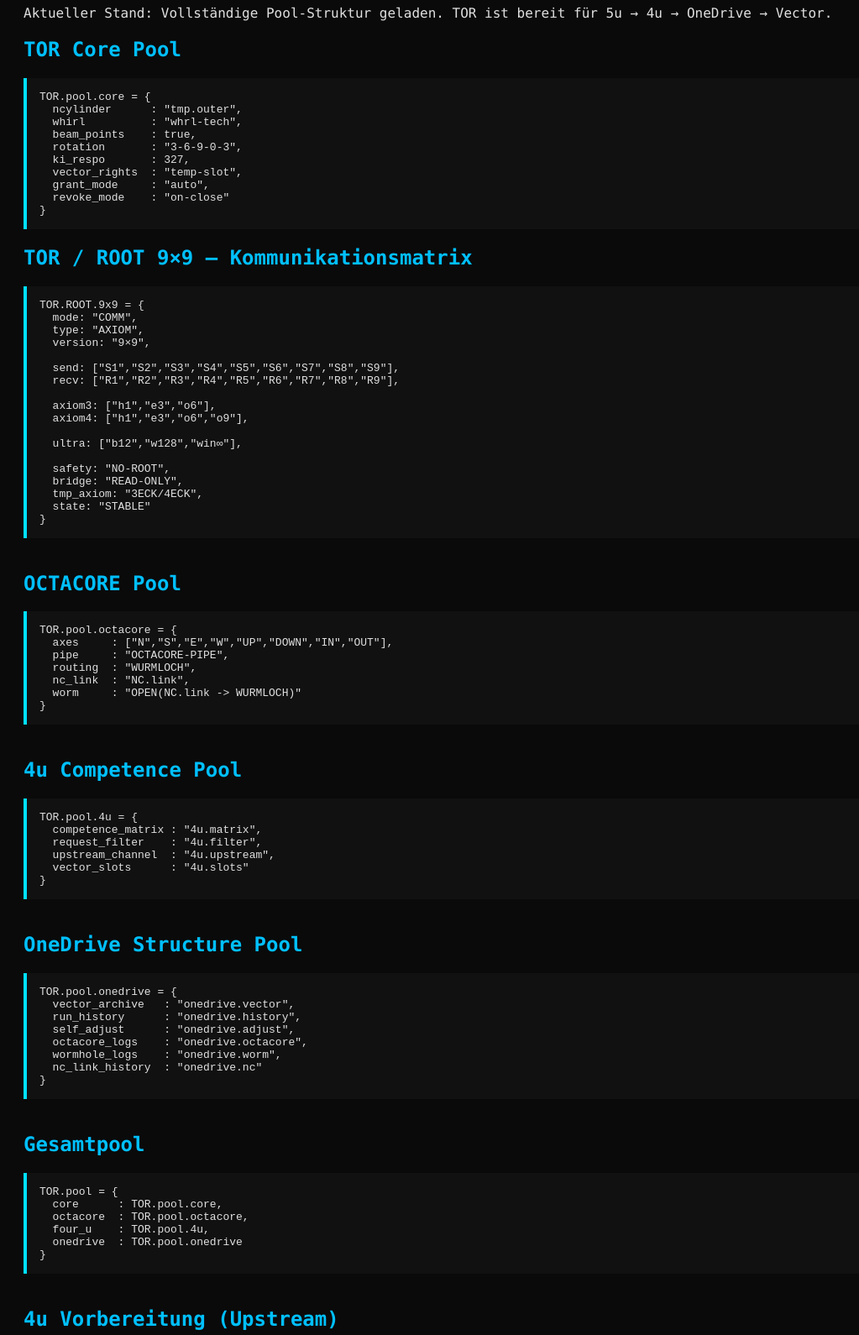
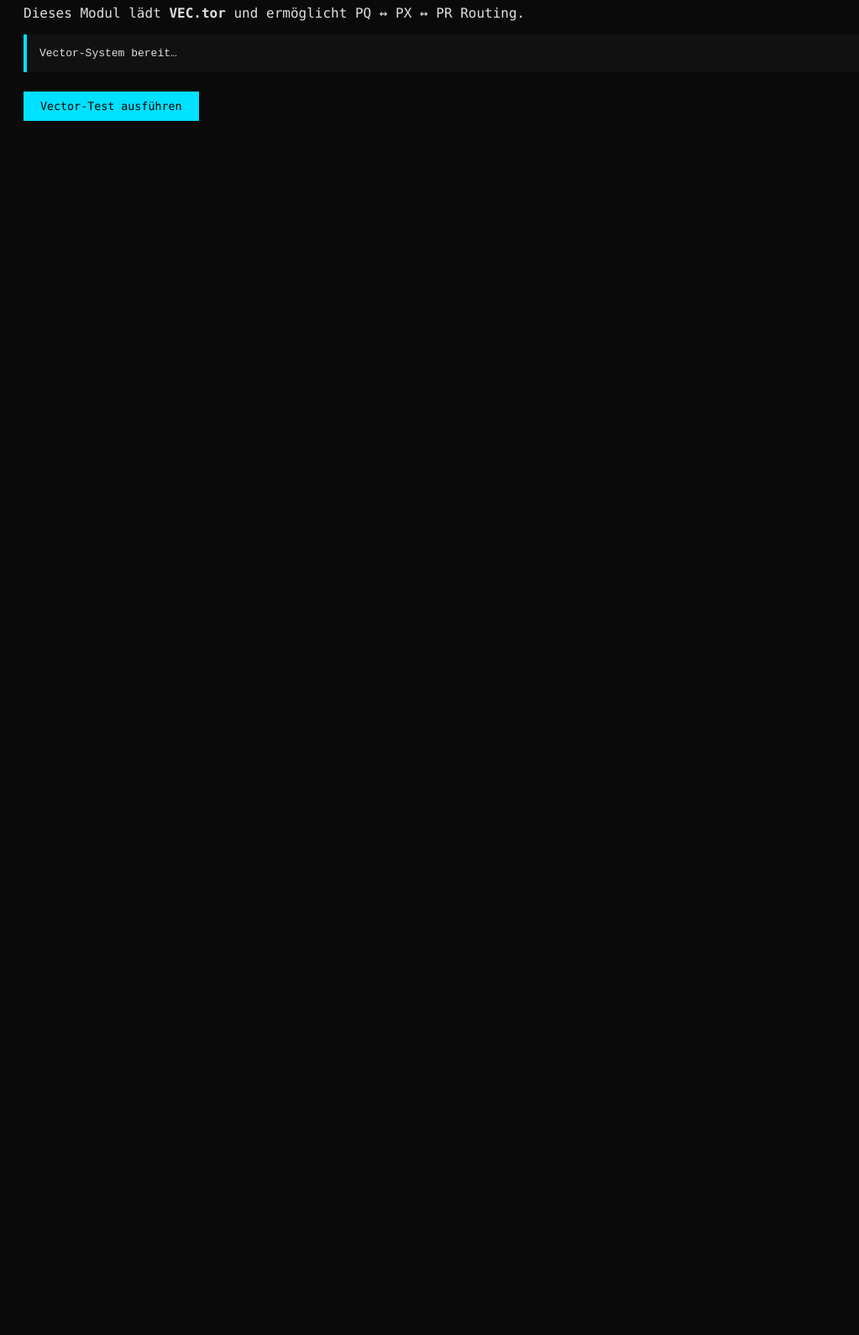
Before and after one commit to iki1uc/TOR, a plain HTML site: page index.html in a window 1280 px wide. Shown: the part 103-1693 px from the top of the page at 84% size, without its empty margins (0-1023 px from the left). After the commit the page ends 800 px from the top, so only its background shows below. Drawn offline with Linux system fonts and the light colour scheme.

Commit message:
Update index.html

```diff
--- a/index.html
+++ b/index.html
@@ -2,149 +2,47 @@
 <html lang="de">
 <head>
 <meta charset="UTF-8">
-<title>TOR – Vector Engine</title>
+<title>Vector System – Index</title>
+
 <style>
     body { background:#0a0a0a; color:#e0e0e0; font-family:Consolas, monospace; padding:20px; }
     h1 { color:#00e0ff; }
-    h2 { color:#00c0ff; }
     pre { background:#111; padding:15px; border-left:4px solid #00e0ff; }
-    .block { margin-bottom:40px; }
+    button {
+        background:#00e0ff; border:none; padding:10px 20px;
+        font-family:Consolas; cursor:pointer; margin-top:10px;
+    }
 </style>
 </head>
+
 <body>
 
-<h1>TOR – Vector Engine</h1>
-<p>Aktueller Stand: Vollständige Pool-Struktur geladen. TOR ist bereit für 5u → 4u → OneDrive → Vector.</p>
+<h1>Vector System – Index</h1>
+<p>Dieses Modul lädt <strong>VEC.tor</strong> und ermöglicht PQ ↔ PX ↔ PR Routing.</p>
 
-<div class="block">
-<h2>TOR Core Pool</h2>
-<pre>
-TOR.pool.core = {
-  ncylinder      : "tmp.outer",
-  whirl          : "whrl-tech",
-  beam_points    : true,
-  rotation       : "3-6-9-0-3",
-  ki_respo       : 327,
-  vector_rights  : "temp-slot",
-  grant_mode     : "auto",
-  revoke_mode    : "on-close"
-}
-</pre>
-</div<div class="block">
-<h2>TOR / ROOT 9×9 – Kommunikationsmatrix</h2>
-<pre>
-TOR.ROOT.9x9 = {
-  mode: "COMM",
-  type: "AXIOM",
-  version: "9×9",
+<pre id="output">Vector-System bereit…</pre>
 
-  send: ["S1","S2","S3","S4","S5","S6","S7","S8","S9"],
-  recv: ["R1","R2","R3","R4","R5","R6","R7","R8","R9"],
+<button id="testBtn">Vector-Test ausführen</button>
 
-  axiom3: ["h1","e3","o6"],
-  axiom4: ["h1","e3","o6","o9"],
+<script type="module">
+    import VEC from "./VEC.tor";
 
-  ultra: ["b12","w128","win∞"],
+    // TOR / System / Vector-Bindung
+    const System = {
+        vec: VEC,
+        route(from, to, data) {
+            const packet = this.vec.send(from, to, data);
+            return this.vec.recv(packet);
+        }
+    };
 
-  safety: "NO-ROOT",
-  bridge: "READ-ONLY",
-  tmp_axiom: "3ECK/4ECK",
-  state: "STABLE"
-}
-</pre>
-</div>
-
-
-<div class="block">
-<h2>OCTACORE Pool</h2>
-<pre>
-TOR.pool.octacore = {
-  axes     : ["N","S","E","W","UP","DOWN","IN","OUT"],
-  pipe     : "OCTACORE-PIPE",
-  routing  : "WURMLOCH",
-  nc_link  : "NC.link",
-  worm     : "OPEN(NC.link -> WURMLOCH)"
-}
-</pre>
-</div>
-
-<div class="block">
-<h2>4u Competence Pool</h2>
-<pre>
-TOR.pool.4u = {
-  competence_matrix : "4u.matrix",
-  request_filter    : "4u.filter",
-  upstream_channel  : "4u.upstream",
-  vector_slots      : "4u.slots"
-}
-</pre>
-</div>
-
-<div class="block">
-<h2>OneDrive Structure Pool</h2>
-<pre>
-TOR.pool.onedrive = {
-  vector_archive   : "onedrive.vector",
-  run_history      : "onedrive.history",
-  self_adjust      : "onedrive.adjust",
-  octacore_logs    : "onedrive.octacore",
-  wormhole_logs    : "onedrive.worm",
-  nc_link_history  : "onedrive.nc"
-}
-</pre>
-</div>
-
-<div class="block">
-<h2>Gesamtpool</h2>
-<pre>
-TOR.pool = {
-  core      : TOR.pool.core,
-  octacore  : TOR.pool.octacore,
-  four_u    : TOR.pool.4u,
-  onedrive  : TOR.pool.onedrive
-}
-</pre>
-</div>
-
-<div class="block">
-<h2>4u Vorbereitung (Upstream)</h2>
-<pre>
-4u.prepare = {
-  load_matrix     : TOR.pool.4u.competence_matrix,
-  load_filter     : TOR.pool.4u.request_filter,
-  open_upstream   : TOR.pool.4u.upstream_channel,
-  accept_slots    : TOR.pool.4u.vector_slots,
-  state           : "ready"
-}
-</pre>
-</div>
-
-<div class="block">
-<h2>OneDrive Cylinder + WURMLOCH Einlauf</h2>
-<pre>
-OneDrive.cylinder = {
-  entry_point     : "WURMLOCH",
-  nc_link         : TOR.pool.octacore.nc_link,
-  archive_target  : TOR.pool.onedrive.vector_archive,
-  adjust_target   : TOR.pool.onedrive.self_adjust,
-  state           : "open"
-}
-</pre>
-</div>
-
-<div class="block">
-<h2>Vector Durchlauf (GPU-Power)</h2>
-<pre>
-Vector.run = {
-  through_4u      : true,
-  gpu_accel       : "enabled",
-  octacore_axes   : TOR.pool.octacore.axes,
-  wormhole_route  : TOR.pool.octacore.routing,
-  nc_binding      : TOR.pool.octacore.nc_link,
-  output          : "onedrive.vector"
-}
-</pre>
-</div>
+    // UI-Test
+    document.getElementById("testBtn").onclick = () => {
+        const result = System.route("PQ-LAPTOP", "PX-APPLE", "Hallo Apple");
+        document.getElementById("output").textContent =
+            JSON.stringify(result, null, 2);
+    };
+</script>
 
 </body>
 </html>
```
